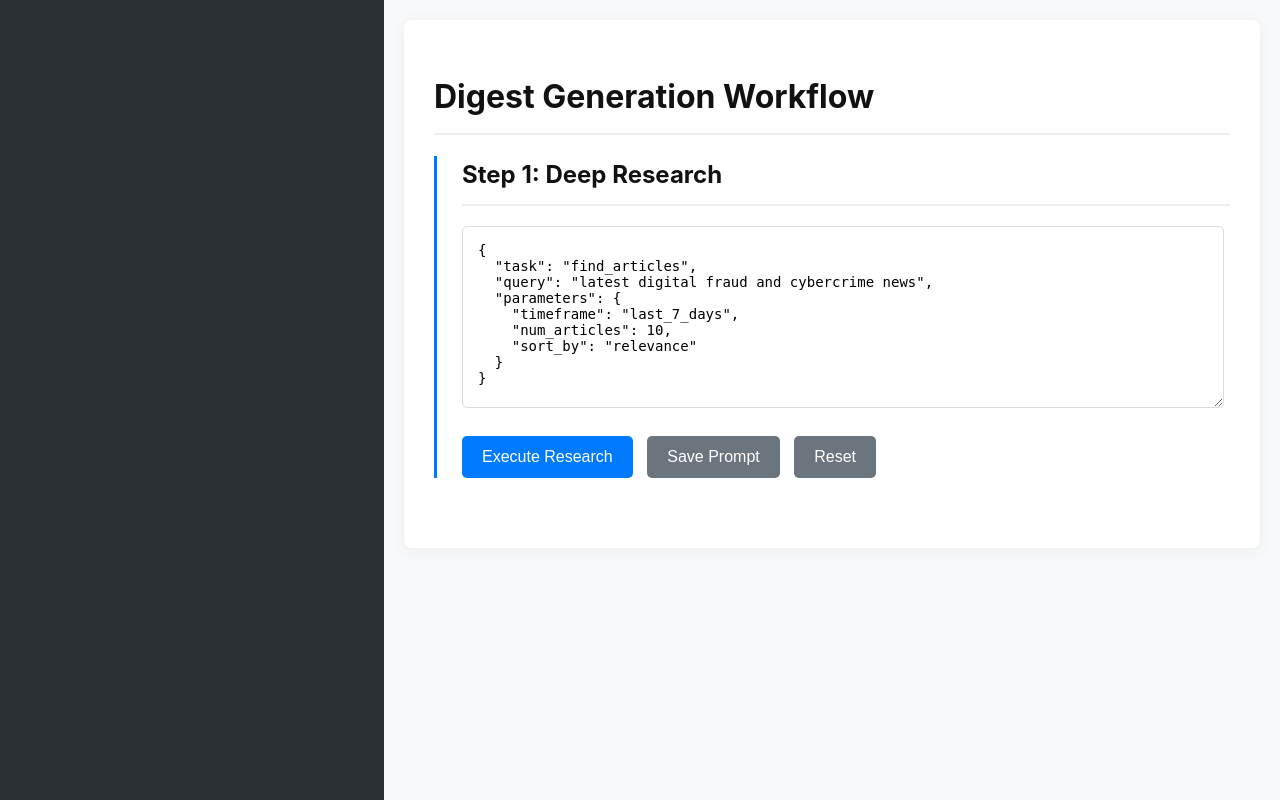
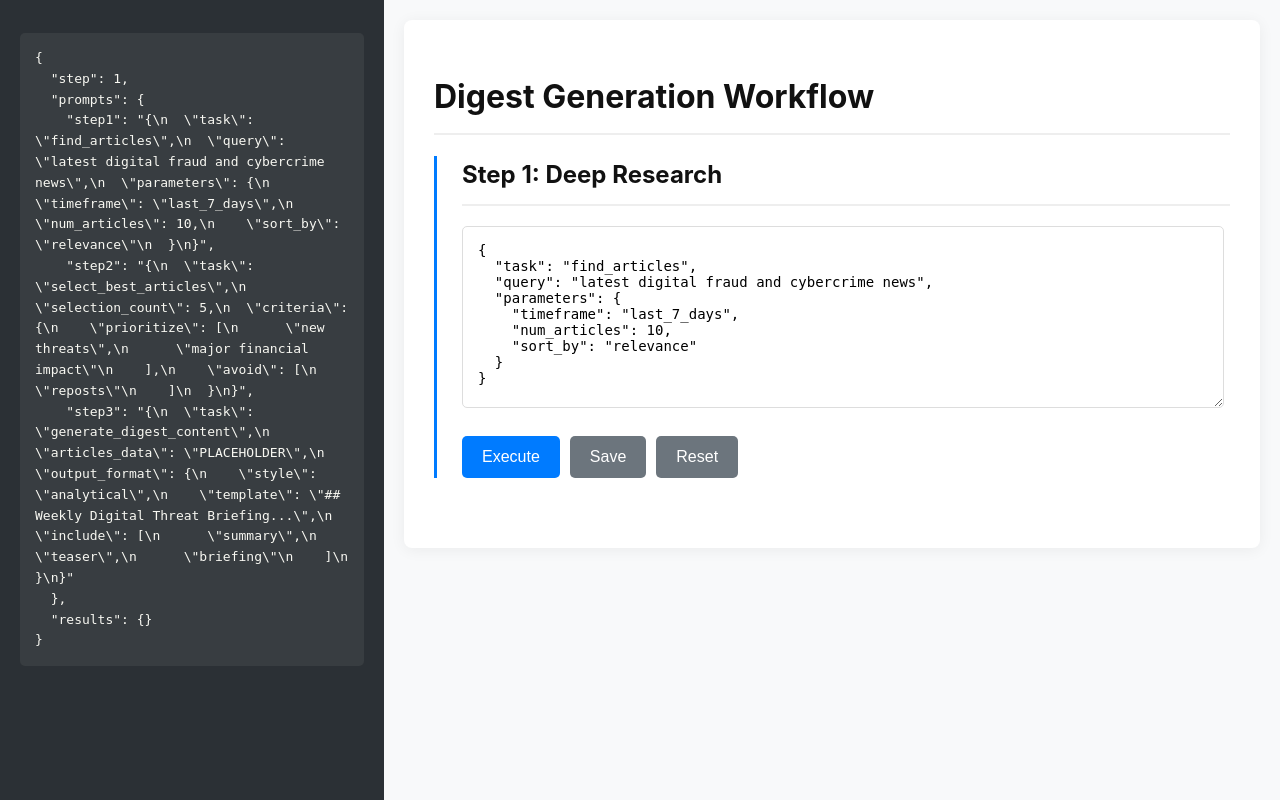
Before and after one commit to mayafudimaxionym/The-Axionym-Digest, a Flask app: page / in a window 1280 px wide. Run offline with Flask 3, Linux system fonts and the light colour scheme.

Commit message:
refactor: Enhance HTML generation and simplify code
This commit introduces a significant improvement to the HTML generation process and simplifies the codebase for better readability and maintenance.

Key changes:

- Advanced HTML Conversion: The 'convert_markdown_to_tilda_html' function in 'digest_logic.py' has been completely rewritten. It now uses 'BeautifulSoup' to parse the markdown-generated HTML and applies detailed inline CSS to closely mimic the styling of the axionym.com example. This results in a much more polished and professional-looking output.

- Improved AI Simulation: The 'simulate_ai_digest_generation' function now includes placeholder images and generates a more structured and realistic digest.

- Code Condensation: The Python code in 'app.py' and the JavaScript in 'index.html' have been condensed for brevity.

- UI Simplification: Button labels in the UI have been shortened for a cleaner look.

This commit focuses on improving the quality of the final output and the overall developer experience.

```diff
--- a/app.py
+++ b/app.py
@@ -1,4 +1,4 @@
-# app.py
+# app.py (No changes needed from the last correct version)
 
 from flask import Flask, render_template, request, redirect, url_for, jsonify
 import json
@@ -9,76 +9,53 @@ app.secret_key = 'a_very_secret_key_for_the_axionym_digest'
 workflow_state = {}
 
 def get_default_prompts():
-    # ... This function is correct and remains unchanged ...
-    prompts = {
-        "step1": json.dumps({ "task": "find_articles", "query": "latest digital fraud and cybercrime news", "parameters": { "timeframe": "last_7_days", "num_articles": 10, "sort_by": "relevance" } }, indent=2),
-        "step2": json.dumps({ "task": "select_best_articles", "selection_count": 5, "criteria": { "prioritize": ["new threats", "major financial impact"], "avoid": ["reposts"] } }, indent=2),
-        "step3": json.dumps({ "task": "generate_digest_content", "articles_data": "PLACEHOLDER", "output_format": { "style": "analytical", "template": "## Weekly Digital Threat Briefing...", "include": ["summary", "teaser", "briefing"] } }, indent=2)
-    }
+    prompts = { "step1": json.dumps({ "task": "find_articles", "query": "latest digital fraud and cybercrime news", "parameters": { "timeframe": "last_7_days", "num_articles": 10, "sort_by": "relevance" } }, indent=2), "step2": json.dumps({ "task": "select_best_articles", "selection_count": 5, "criteria": { "prioritize": ["new threats", "major financial impact"], "avoid": ["reposts"] } }, indent=2), "step3": json.dumps({ "task": "generate_digest_content", "articles_data": "PLACEHOLDER", "output_format": { "style": "analytical", "template": "## Weekly Digital Threat Briefing...", "include": ["summary", "teaser", "briefing"] } }, indent=2) }
     return prompts
 
 def initialize_workflow():
-    # ... This function is correct and remains unchanged ...
     global workflow_state
     workflow_state = { "step": 1, "prompts": get_default_prompts(), "results": {} }
 
 @app.route('/')
 def index():
-    # ... This function is correct and remains unchanged ...
-    if 'step' not in workflow_state:
-        initialize_workflow()
+    if 'step' not in workflow_state: initialize_workflow()
     debug_state = json.dumps(workflow_state, indent=2, ensure_ascii=False)
     return render_template('index.html', debug_state=debug_state, **workflow_state)
 
-# NEW: Route to save or reset a prompt without running a step
 @app.route('/update_prompt', methods=['POST'])
 def update_prompt():
     global workflow_state
     data = request.get_json()
-    step_key = data.get('step_key') # e.g., 'step1'
-    action = data.get('action') # 'save' or 'reset'
-
+    step_key, action = data.get('step_key'), data.get('action')
     if action == 'save':
-        new_prompt = data.get('prompt_text')
-        workflow_state['prompts'][step_key] = new_prompt
+        workflow_state['prompts'][step_key] = data.get('prompt_text')
         return jsonify(success=True, message=f"Prompt for {step_key} saved.")
     elif action == 'reset':
         default_prompts = get_default_prompts()
         workflow_state['prompts'][step_key] = default_prompts[step_key]
-        return jsonify(success=True, message=f"Prompt for {step_key} reset to default.", new_prompt=default_prompts[step_key])
-
+        return jsonify(success=True, message=f"Prompt for {step_key} reset.", new_prompt=default_prompts[step_key])
     return jsonify(success=False, message="Invalid action.")
 
-# ... (run_step1, run_step2, run_step3, run_step4 are unchanged from the previous correct version) ...
 @app.route('/run_step1', methods=['POST'])
 def run_step1():
-    # ... This function is correct and remains unchanged ...
     global workflow_state
     prompt_str = request.form.get('prompt_step1')
-    try:
-        prompt_json = json.loads(prompt_str)
-        workflow_state['prompts']['step1'] = prompt_str
-    except json.JSONDecodeError:
-        return redirect(url_for('index'))
-    query = prompt_json.get("query", "cybercrime news")
-    dl.SEARCH_QUERY = query
+    try: prompt_json = json.loads(prompt_str)
+    except json.JSONDecodeError: return redirect(url_for('index'))
+    workflow_state['prompts']['step1'] = prompt_str
+    dl.SEARCH_QUERY = prompt_json.get("query", "cybercrime news")
     found_articles = dl.search_articles()
-    if not found_articles:
-        return redirect(url_for('index'))
-    workflow_state['step'] = 2
-    workflow_state['results'] = { 'step1': found_articles }
-    workflow_state['message'] = f"Step 1 Completed: Found {len(found_articles)} articles."
-    workflow_state['message_type'] = "success"
+    if not found_articles: return redirect(url_for('index'))
+    workflow_state['step'], workflow_state['results'] = 2, { 'step1': found_articles }
+    workflow_state['message'], workflow_state['message_type'] = f"Step 1 Completed: Found {len(found_articles)} articles.", "success"
     return redirect(url_for('index'))
 
 @app.route('/run_step2', methods=['POST'])
 def run_step2():
-    # ... This function is correct and remains unchanged ...
     global workflow_state
     workflow_state['prompts']['step2'] = request.form.get('prompt_step2')
     selected_indices_str = request.form.getlist('selected_articles_indices')
-    if len(selected_indices_str) != 5:
-        return redirect(url_for('index'))
+    if len(selected_indices_str) != 5: return redirect(url_for('index'))
     all_articles = workflow_state['results']['step1']
     selected_articles = [all_articles[int(i)] for i in selected_indices_str]
     workflow_state['results']['step2'] = selected_articles
@@ -86,8 +63,7 @@ def run_step2():
     for article in selected_articles:
         scrape_result = dl.get_article_content(article['url'])
         scraped_articles_data.append({'title': article['title'], 'url': article['url'], 'scrape_status': scrape_result['status'], 'content': scrape_result['content']})
-        if scrape_result['status'] == 'error':
-            scrape_error_count += 1
+        if scrape_result['status'] == 'error': scrape_error_count += 1
     prompt_step3_template = json.loads(get_default_prompts()['step3'])
     prompt_step3_template['articles_data'] = scraped_articles_data
     workflow_state['prompts']['step3'] = json.dumps(prompt_step3_template, indent=2)
@@ -98,7 +74,6 @@ def run_step2():
 
 @app.route('/run_step3', methods=['POST'])
 def run_step3():
-    # ... This function is correct and remains unchanged ...
     global workflow_state
     user_edited_prompt_str = request.form.get('prompt_step3')
     workflow_state['prompts']['step3'] = user_edited_prompt_str
@@ -106,25 +81,20 @@ def run_step3():
     if ai_result['status'] == 'success':
         workflow_state['results']['step4_markdown'] = ai_result['markdown_digest']
         workflow_state['step'] = 4
-        workflow_state['message'] = "Step 3 Completed: AI digest simulated."
-        workflow_state['message_type'] = "success"
+        workflow_state['message'], workflow_state['message_type'] = "Step 3 Completed: AI digest simulated.", "success"
     else:
-        workflow_state['message'] = f"Step 3 Failed: {ai_result['markdown_digest']}"
-        workflow_state['message_type'] = "error"
+        workflow_state['message'], workflow_state['message_type'] = f"Step 3 Failed: {ai_result['markdown_digest']}", "error"
     return redirect(url_for('index'))
 
 @app.route('/run_step4', methods=['POST'])
 def run_step4():
-    # ... This function is correct and remains unchanged ...
     global workflow_state
     final_markdown = request.form.get('final_markdown_digest')
     workflow_state['results']['step4_markdown'] = final_markdown
     tilda_html = dl.convert_markdown_to_tilda_html(final_markdown)
     workflow_state['results']['step4_tilda_html'] = tilda_html
-    workflow_state['message'] = "Step 4 Completed: Tilda HTML generated."
-    workflow_state['message_type'] = "success"
+    workflow_state['message'], workflow_state['message_type'] = "Step 4 Completed: Tilda HTML generated.", "success"
     return redirect(url_for('index'))
-
 
 if __name__ == '__main__':
     initialize_workflow()
--- a/templates/index.html
+++ b/templates/index.html
@@ -1,4 +1,4 @@
-<!-- templates/index.html -->
+<!-- templates/index.html (No changes needed from the last correct version) -->
 <!DOCTYPE html>
 <html lang="en">
 <head>
@@ -6,7 +6,6 @@
     <meta name="viewport" content="width=device-width, initial-scale=1.0">
     <title>The Axionym Digest Control Center</title>
     <style>
-        /* ... all previous styles remain the same ... */
         body { display: flex; font-family: -apple-system, BlinkMacSystemFont, "Segoe UI", Roboto, Helvetica, Arial, sans-serif; line-height: 1.6; color: #333; background-color: #f8f9fa; margin: 0; }
         .debug-panel { width: 30%; background-color: #2b3035; color: #f8f8f2; padding: 20px; height: 100vh; overflow-y: auto; position: fixed; box-sizing: border-box; }
         .main-content { width: 70%; margin-left: 30%; padding: 20px; box-sizing: border-box; }
@@ -19,72 +18,56 @@
         .step-container.completed { border-left-color: #28a745; }
         .prompt-box { width: 95%; height: 150px; font-family: monospace; font-size: 14px; padding: 15px; border-radius: 5px; border: 1px solid #ddd; }
         .action-button { background-color: #007bff; color: white; border: none; padding: 12px 20px; font-size: 16px; border-radius: 5px; cursor: pointer; margin-top: 10px; }
-        /* NEW STYLES for utility buttons */
         .utility-button { background-color: #6c757d; margin-left: 10px; }
         .copy-button { background-color: #17a2b8; }
         .prompt-controls { margin-top: 10px; }
+        .message { padding: 15px; border-radius: 5px; margin: 20px 0; }
+        .message.error { background-color: #f8d7da; border: 1px solid #f5c6cb; color: #721c24; }
+        .message.success { background-color: #d4edda; border: 1px solid #c3e6cb; color: #155724; }
+        .article-list { list-style-type: none; padding: 0; margin-top: 20px; }
+        .article-item { margin-bottom: 15px; padding: 15px; border: 1px solid #eee; border-radius: 8px; }
+        .article-item label { display: block; font-weight: bold; cursor: pointer; }
+        .article-item p { margin: 5px 0 0; color: #555; font-size: 0.9em; }
+        input[type="checkbox"] { margin-right: 10px; transform: scale(1.2); }
     </style>
 </head>
 <body>
-    <div class="debug-panel"><!-- ... unchanged ... --></div>
+    <div class="debug-panel"><pre><code>{{ debug_state or 'State not available.' }}</code></pre></div>
     <div class="main-content">
         <div class="container">
             <h1>Digest Generation Workflow</h1>
             {% if message %}<div class="message {{ message_type or '' }}">{{ message }}</div>{% endif %}
-
-            <!-- ======================= STEP 1: DEEP RESEARCH ======================= -->
             <div id="step1" class="step-container {{ 'active' if step == 1 else '' }} {{ 'completed' if step > 1 else '' }}">
                 <h2>Step 1: Deep Research</h2>
                 <form action="/run_step1" method="post">
                     <textarea name="prompt_step1" id="prompt_step1_text" class="prompt-box">{{ prompts.step1 }}</textarea>
-                    <div class="prompt-controls">
-                        <button type="submit" class="action-button">Execute Research</button>
-                        <!-- NEW BUTTONS -->
-                        <button type="button" class="action-button utility-button" onclick="updatePrompt('step1')">Save Prompt</button>
-                        <button type="button" class="action-button utility-button" onclick="updatePrompt('step1', true)">Reset</button>
-                    </div>
+                    <div class="prompt-controls"><button type="submit" class="action-button">Execute</button><button type="button" class="action-button utility-button" onclick="updatePrompt('step1')">Save</button><button type="button" class="action-button utility-button" onclick="updatePrompt('step1', true)">Reset</button></div>
                 </form>
             </div>
-
-            <!-- ======================= STEP 2: ANALYTICS & SELECTION ======================= -->
-            <!-- ... The structure is the same, just with added Save/Reset buttons ... -->
             <div id="step2" class="step-container {{ 'active' if step == 2 else '' }} {{ 'completed' if step > 2 else '' }}">
                 {% if step >= 2 %}
-                <h2>Step 2: Analytics & Selection</h2>
+                <h2>Step 2: Selection</h2>
                 <form action="/run_step2" method="post">
                     <textarea name="prompt_step2" id="prompt_step2_text" class="prompt-box">{{ prompts.step2 }}</textarea>
-                    <div class="prompt-controls">
-                        <button type="button" class="action-button utility-button" onclick="updatePrompt('step2')">Save Prompt</button>
-                        <button type="button" class="action-button utility-button" onclick="updatePrompt('step2', true)">Reset</button>
-                    </div>
-                    <h3>Select 5 Articles to Analyze:</h3>
-                    <!-- ... article list remains the same ... -->
-                    <ul class="article-list">
-                        {% for article in results.step1 %}<li class="article-item"><label><input type="checkbox" name="selected_articles_indices" value="{{ loop.index0 }}">{{ article.title }}</label><p>{{ article.snippet }}</p></li>{% endfor %}
-                    </ul>
-                    <button type="submit" class="action-button">Execute Analysis & Select</button>
+                    <div class="prompt-controls"><button type="button" class="action-button utility-button" onclick="updatePrompt('step2')">Save</button><button type="button" class="action-button utility-button" onclick="updatePrompt('step2', true)">Reset</button></div>
+                    <h3>Select 5 Articles:</h3>
+                    <ul class="article-list">{% for article in results.step1 %}<li class="article-item"><label><input type="checkbox" name="selected_articles_indices" value="{{ loop.index0 }}">{{ article.title }}</label><p>{{ article.snippet }}</p></li>{% endfor %}</ul>
+                    <button type="submit" class="action-button">Execute</button>
                 </form>
                 {% endif %}
             </div>
-
-            <!-- ======================= STEP 3: DEEP ANALYSIS ======================= -->
             <div id="step3" class="step-container {{ 'active' if step == 3 else '' }} {{ 'completed' if step > 3 else '' }}">
                 {% if step >= 3 %}
-                <h2>Step 3: Deep Analysis & Prompt Generation</h2>
+                <h2>Step 3: Deep Analysis</h2>
                 <form action="/run_step3" method="post">
                     <textarea name="prompt_step3" id="prompt_step3_text" class="prompt-box" style="height: 400px;">{{ prompts.step3 }}</textarea>
-                    <div class="prompt-controls">
-                         <button type="submit" class="action-button">Generate Final Digest</button>
-                         <button type="button" class="action-button utility-button" onclick="updatePrompt('step3')">Save Prompt</button>
-                    </div>
+                    <div class="prompt-controls"><button type="submit" class="action-button">Generate Digest</button><button type="button" class="action-button utility-button" onclick="updatePrompt('step3')">Save</button></div>
                 </form>
                 {% endif %}
             </div>
-
-            <!-- ======================= STEP 4: ILLUSTRATE & PUBLISH ======================= -->
             <div id="step4" class="step-container {{ 'active' if step == 4 else '' }}">
                 {% if step >= 4 %}
-                    <h2>Step 4: Illustrate & Publish</h2>
+                    <h2>Step 4: Publish</h2>
                     <form action="/run_step4" method="post">
                         <textarea name="final_markdown_digest" class="prompt-box" style="height: 400px;">{{ results.step4_markdown }}</textarea><br>
                         <button type="submit" class="action-button">Generate Tilda HTML</button>
@@ -93,52 +76,32 @@
                     <div id="step4_results" style="margin-top: 20px;">
                         <h3>Tilda.cc HTML Code:</h3>
                         <textarea id="tilda_html_code" class="prompt-box" style="height: 400px; background-color: #e9ecef;" readonly>{{ results.step4_tilda_html }}</textarea>
-                        <!-- NEW BUTTON -->
-                        <div class="prompt-controls">
-                            <button type="button" class="action-button copy-button" onclick="copyToClipboard('tilda_html_code')">Copy to Clipboard</button>
-                        </div>
+                        <div class="prompt-controls"><button type="button" class="action-button copy-button" onclick="copyToClipboard('tilda_html_code')">Copy</button></div>
                     </div>
                     {% endif %}
                 {% endif %}
             </div>
         </div>
     </div>
-
-    <!-- NEW JAVASCRIPT for buttons -->
     <script>
-        // --- Function for Save/Reset prompt buttons ---
         async function updatePrompt(stepKey, isReset = false) {
             const textArea = document.getElementById(`prompt_${stepKey}_text`);
-            const action = isReset ? 'reset' : 'save';
-
             const response = await fetch('/update_prompt', {
-                method: 'POST',
-                headers: {'Content-Type': 'application/json'},
-                body: JSON.stringify({
-                    step_key: stepKey,
-                    action: action,
-                    prompt_text: textArea.value
-                })
+                method: 'POST', headers: {'Content-Type': 'application/json'},
+                body: JSON.stringify({ step_key: stepKey, action: isReset ? 'reset' : 'save', prompt_text: textArea.value })
             });
             const result = await response.json();
-
-            if (result.success && isReset) {
-                textArea.value = result.new_prompt;
-            }
+            if (result.success && isReset) { textArea.value = result.new_prompt; }
             alert(result.message);
         }
-
-        // --- Function for Copy to Clipboard button ---
         function copyToClipboard(elementId) {
             const textArea = document.getElementById(elementId);
             textArea.select();
             document.execCommand('copy');
-            alert('HTML code copied to clipboard!');
+            alert('HTML copied to clipboard!');
         }
-
-        // --- Checkbox limit script (unchanged) ---
         const checkboxes = document.querySelectorAll('input[name="selected_articles_indices"]');
-        if (checkboxes.length > 0) { /* ... unchanged ... */ }
+        if (checkboxes.length > 0) { const limit = 5; checkboxes.forEach(cb => cb.addEventListener('change', () => { if (document.querySelectorAll('input[name="selected_articles_indices"]:checked').length > limit) { alert('You may only select up to 5 articles.'); cb.checked = false; }}));}
     </script>
 </body>
 </html>
```
Also changed, not shown: digest_logic.py (+70 -80 lines).
